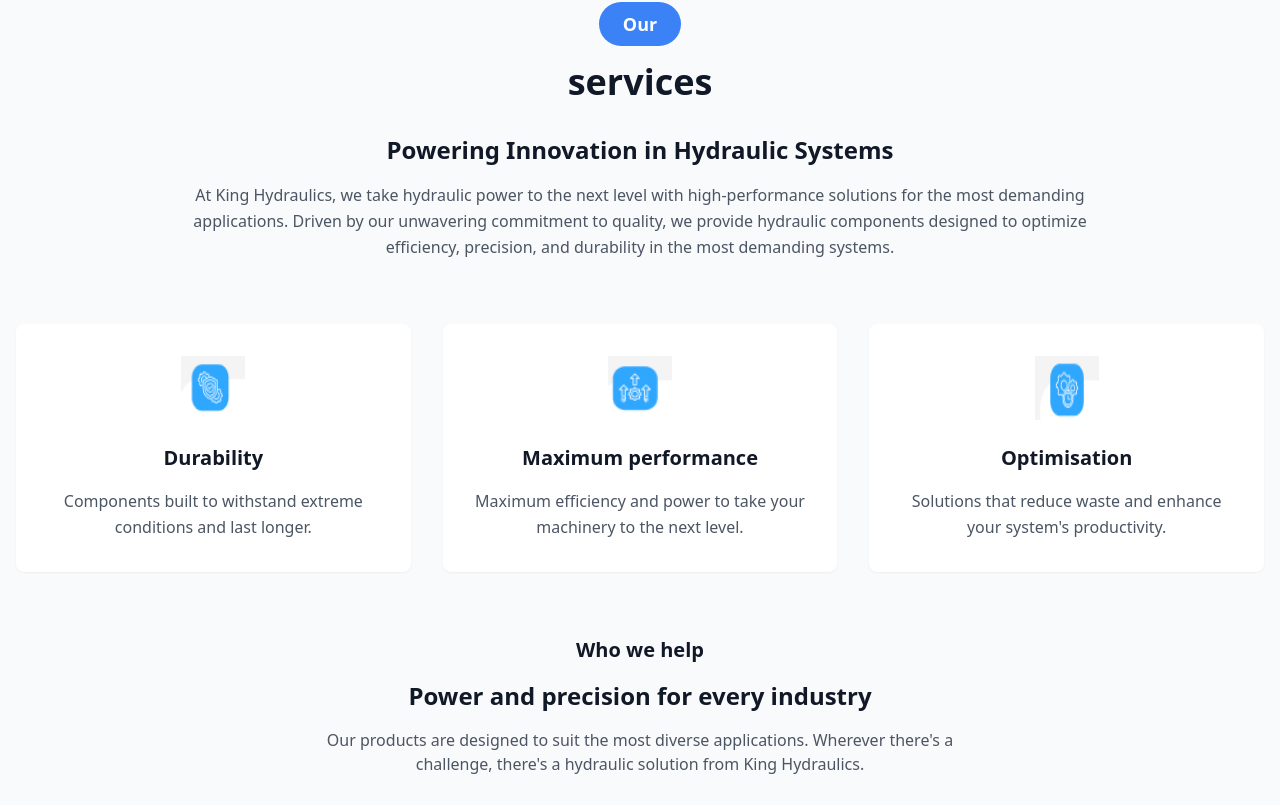
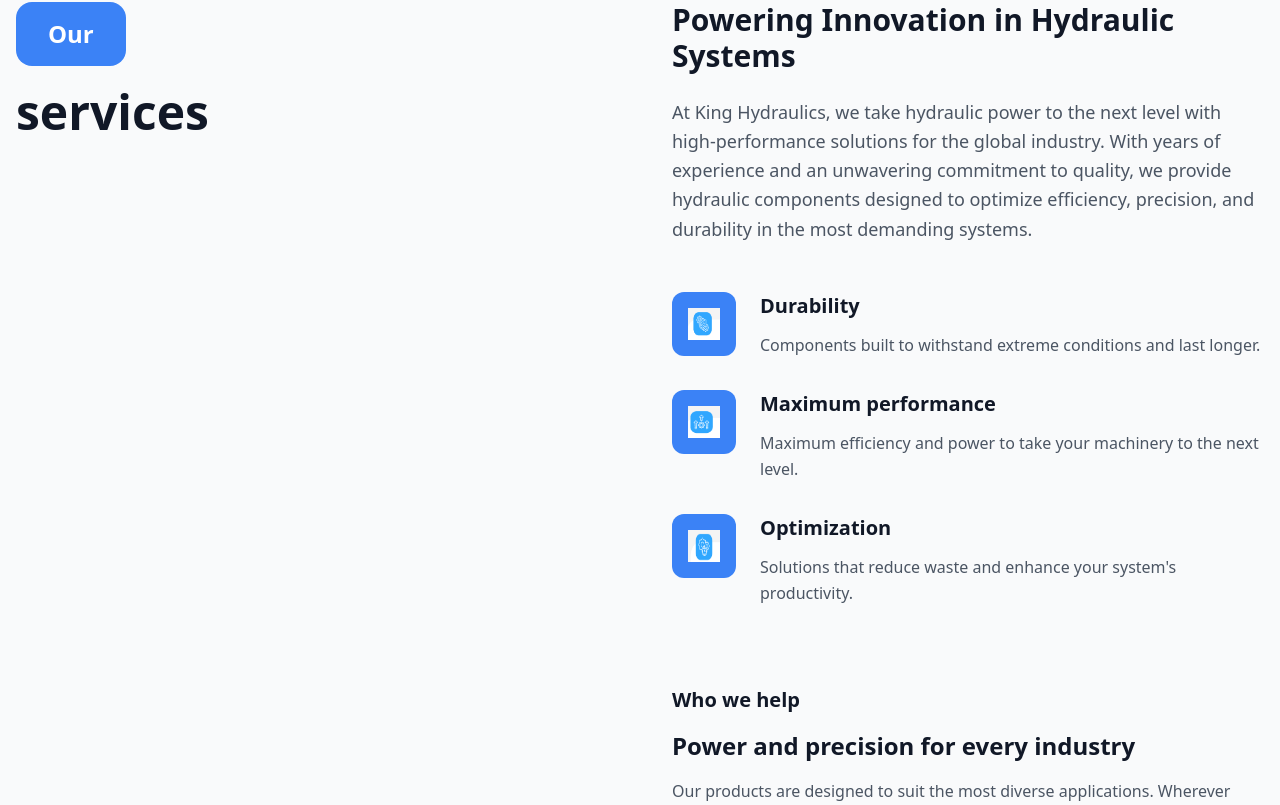
Before and after one commit to edwarenrique2704/figgy-flow-screen, a React (Vite) app: page / in a window 1280 px wide. Shown: the part 1015-1820 px from the top of the page. Built offline with nearby package versions, Linux system fonts and the light colour scheme.

Commit message:
Refactor ServicesCards component
Update ServicesCards.tsx to match the provided image.

```diff
--- a/src/components/ServicesCards.tsx
+++ b/src/components/ServicesCards.tsx
@@ -15,7 +15,7 @@ const ServicesCards = () => {
     },
     {
       icon: "/lovable-uploads/53c627fc-bd28-47df-b1e6-2ff5eab9d3fb.png",
-      title: "Optimisation",
+      title: "Optimization",
       description: "Solutions that reduce waste and enhance your system's productivity."
     }
   ];
@@ -23,57 +23,61 @@ const ServicesCards = () => {
   return (
     <section className="py-20 bg-gray-50">
       <div className="container mx-auto px-4">
-        {/* Header Section */}
-        <div className="text-center mb-16">
-          <div className="mb-8">
-            <div className="inline-block bg-blue-500 text-white px-6 py-2 rounded-full text-lg font-semibold mb-6">
-              Our
+        <div className="grid lg:grid-cols-2 gap-16 items-start">
+          {/* Left Side - Our Services Title */}
+          <div className="lg:sticky lg:top-8">
+            <div className="bg-blue-500 text-white px-8 py-4 rounded-2xl inline-block mb-4">
+              <span className="text-2xl font-bold">Our</span>
             </div>
-            <h2 className="text-4xl font-bold text-gray-900 -mt-2">
+            <h2 className="text-5xl font-bold text-gray-900 leading-tight">
               services
             </h2>
           </div>
 
-          <div className="max-w-4xl mx-auto">
-            <h3 className="text-2xl font-bold text-gray-900 mb-4">
+          {/* Right Side - Content */}
+          <div className="space-y-12">
+            {/* Header Section */}
+            <div>
+              <h3 className="text-3xl font-bold text-gray-900 mb-6">
                 Powering Innovation in Hydraulic Systems
               </h3>
-            <p className="text-gray-600 leading-relaxed">
-              At King Hydraulics, we take hydraulic power to the next level with high-performance solutions for the most demanding applications. Driven by our unwavering commitment to quality, we provide hydraulic components designed to optimize efficiency, precision, and durability in the most demanding systems.
+              <p className="text-gray-600 text-lg leading-relaxed">
+                At King Hydraulics, we take hydraulic power to the next level with high-performance solutions for the global industry. With years of experience and an unwavering commitment to quality, we provide hydraulic components designed to optimize efficiency, precision, and durability in the most demanding systems.
               </p>
-          </div>
             </div>
 
             {/* Services Cards */}
-        <div className="grid md:grid-cols-3 gap-8 mb-16">
+            <div className="grid gap-8">
               {services.map((service, index) => (
-            <Card key={index} className="bg-white shadow-sm border-0 text-center p-8">
-              <CardContent className="p-0">
-                <div className="mb-6">
+                <div key={index} className="flex items-start gap-6">
+                  <div className="bg-blue-500 p-4 rounded-xl flex-shrink-0">
                     <img
                       src={service.icon}
                       alt={service.title}
-                    className="w-16 h-16 mx-auto"
+                      className="w-8 h-8"
                     />
                   </div>
-                <h3 className="text-xl font-bold text-gray-900 mb-4">{service.title}</h3>
+                  <div>
+                    <h4 className="text-xl font-bold text-gray-900 mb-3">{service.title}</h4>
                     <p className="text-gray-600 leading-relaxed">{service.description}</p>
-              </CardContent>
-            </Card>
+                  </div>
+                </div>
               ))}
             </div>
 
             {/* Bottom Section */}
-        <div className="text-center">
+            <div className="pt-8">
               <h3 className="text-xl font-bold text-gray-900 mb-4">
                 Who we help
               </h3>
               <h4 className="text-2xl font-bold text-gray-900 mb-4">
                 Power and precision for every industry
               </h4>
-          <p className="text-gray-600 max-w-2xl mx-auto">
+              <p className="text-gray-600 leading-relaxed">
                 Our products are designed to suit the most diverse applications. Wherever there's a challenge, there's a hydraulic solution from King Hydraulics.
               </p>
+            </div>
+          </div>
         </div>
       </div>
     </section>
```
Lines whose indentation alone changed are shown as unchanged.
